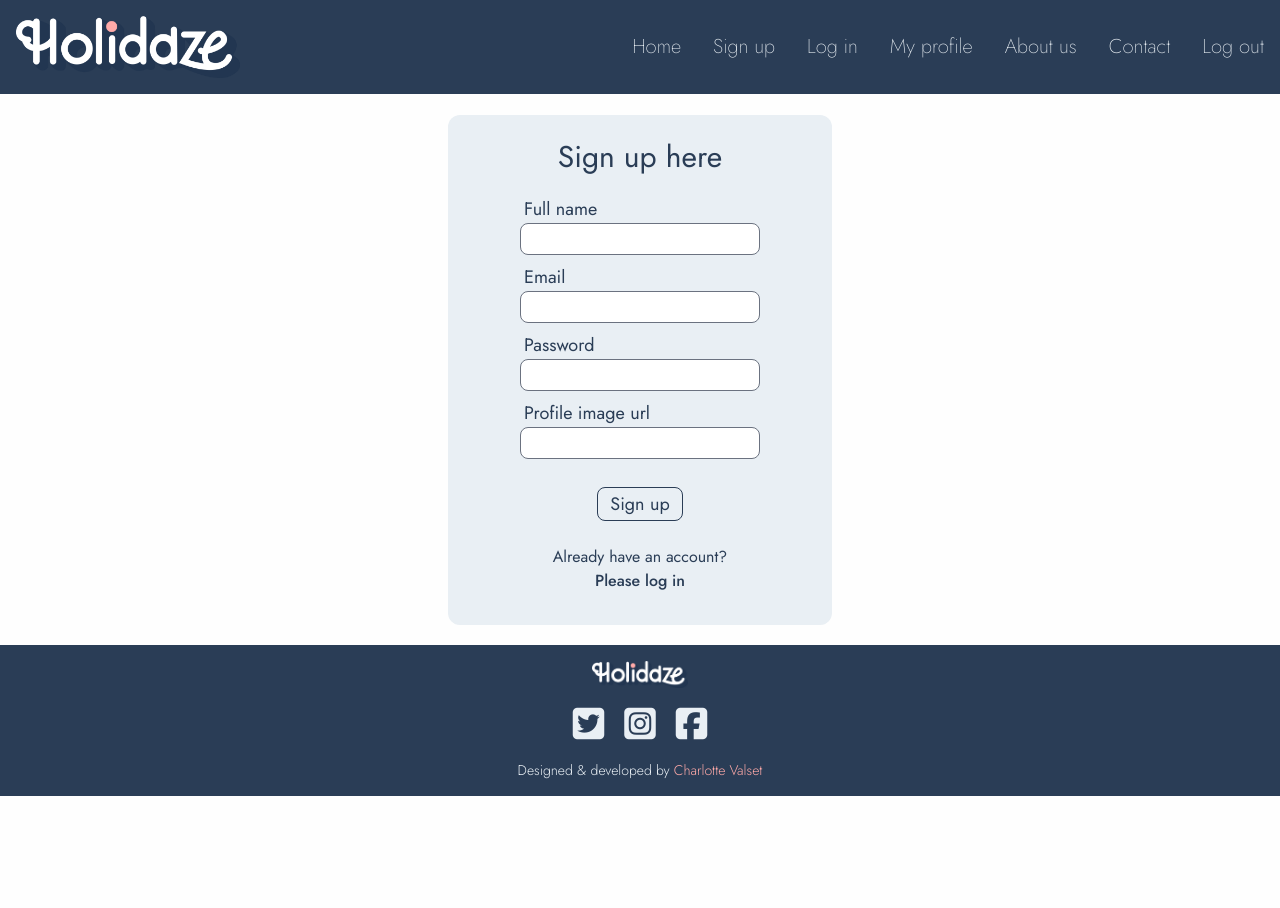
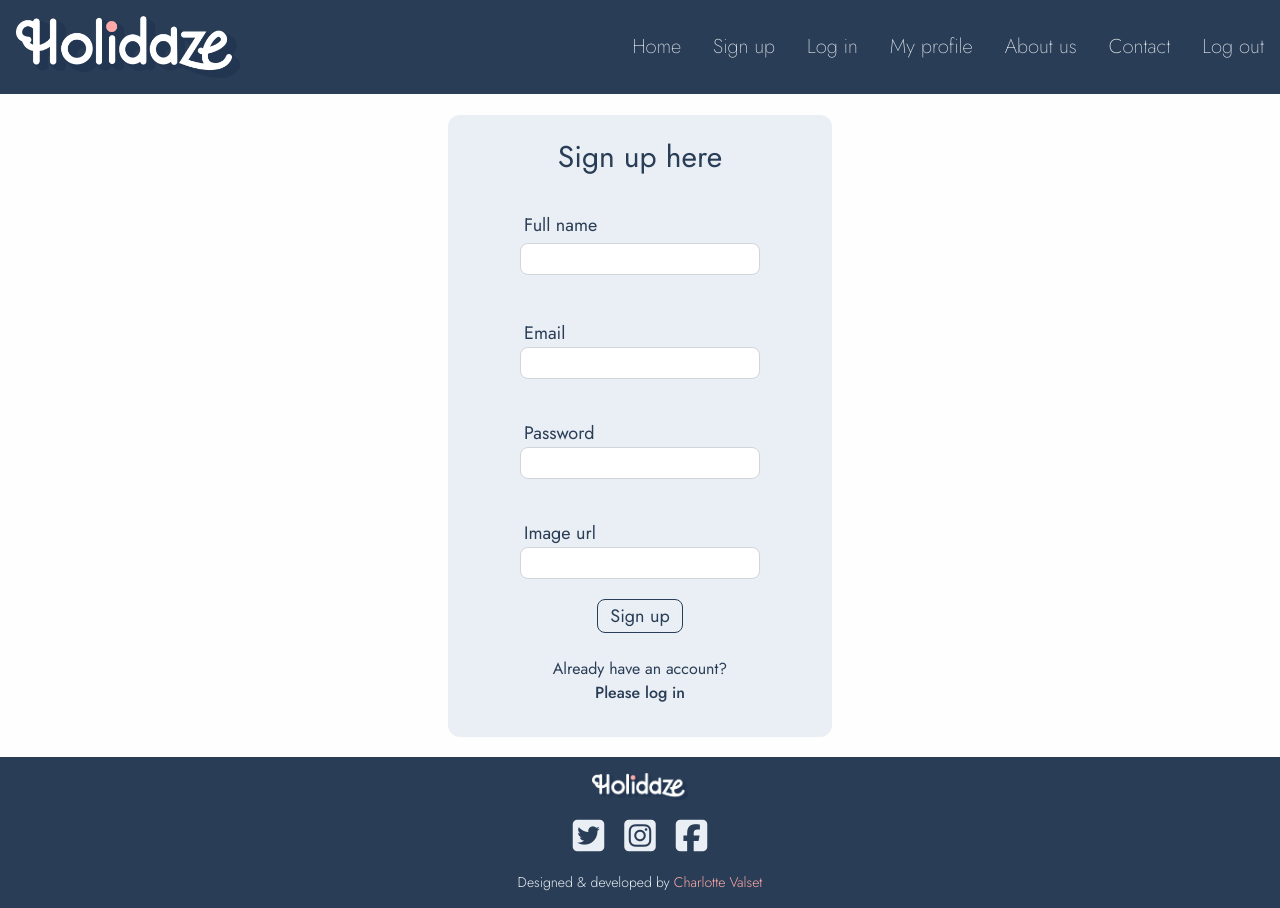
Before and after one commit to CharlotteValset/Holidaze, a React (Vite) app: page /signUp in a window 1280 px wide. Before the commit the page ends 800 px from the top, so only its background shows below. Built offline with nearby package versions, Linux system fonts and the light colour scheme.

Commit message:
Adds InputField component and toggle on password

```diff
--- a/src/pages/LogIn/index.jsx
+++ b/src/pages/LogIn/index.jsx
@@ -4,6 +4,7 @@ import { yupResolver } from "@hookform/resolvers/yup";
 import * as yup from "yup";
 import { PrimaryButton } from "../../components/Buttons/PrimaryButton";
 import { TextLink } from "../../components/TextLink";
+import { InputField } from "../../components/InputField";
 
 const schema = yup
   .object({
@@ -40,38 +41,33 @@ export const LogIn = () => {
       <h1 className="mb-3 mt-6 text-[22px] sm:text-3xl">Please log in</h1>
       <form onSubmit={handleSubmit(onSubmit)} className="w-5/6 max-w-xs">
         <div className="mx-auto my-1 flex w-52 flex-col sm:w-60">
-          <label htmlFor="LogInEmail" className="ps-1 sm:text-lg">
-            Email
-          </label>
-          <input
-            {...register("email", {
-              required: true,
-            })}
+          <InputField
+            label="Email"
+            htmlFor="LogInEmail"
+            register={register}
+            registerYup="email"
+            required={true}
             id="LogInEmail"
             type="email"
+            className="h-8 w-52 rounded-lg border-gray-300 sm:w-60"
+            errors={errors}
             autoComplete="email"
-            className="h-8 rounded-lg"
           />
-          {errors.email && (
-            <p className="text-sm text-red-500">{errors.email.message}</p>
-          )}
         </div>
         <div className="mx-auto my-3 flex w-52 flex-col pb-4 sm:w-60">
-          <label htmlFor="LogInPassword" className="ps-1 sm:text-lg">
-            Password
-          </label>
-          <input
-            {...register("password", {
-              required: true,
-            })}
+          <InputField
+            label="Password"
+            htmlFor="LogInPassword"
+            register={register}
+            registerYup="password"
+            required={true}
             id="LogInPassword"
             type="password"
+            className="h-8 w-52 rounded-lg border-gray-300 sm:w-60"
+            errors={errors}
+            togglePassword={true}
             autoComplete="current-password"
-            className="h-8 rounded-lg"
           />
-          {errors.password && (
-            <p className="text-sm text-red-500">{errors.password.message}</p>
-          )}
         </div>
         <div className="flex justify-center pb-6">
           <PrimaryButton type="submit">Log in</PrimaryButton>
@@ -90,27 +86,3 @@ export const LogIn = () => {
     </div>
   );
 };
-
-/* import React, { useState } from "react";
-
-export const LogIn = () => {
-  const [showPassword, setShowPassword] = useState(false);
-
-  // Toggle the password visibility
-  const togglePasswordVisibility = () => {
-    setShowPassword((prev) => !prev);
-  };
-
-  return (
-    <div className="relative flex items-center mt-52">
-      <input
-        type={showPassword ? "text" : "password"}
-        placeholder="Enter your password"
-        className="border rounded p-2 w-full"
-      />
-      <button type="button" onClick={togglePasswordVisibility} className="absolute right-2 text-gray-600">
-        {showPassword ? "Hide" : "Show"}
-      </button>
-    </div>
-  );
-}; */
--- a/src/pages/SignUp/index.jsx
+++ b/src/pages/SignUp/index.jsx
@@ -1,12 +1,13 @@
 import { Link } from "react-router-dom";
+import React, { useState } from "react";
 import { useForm } from "react-hook-form";
 import { yupResolver } from "@hookform/resolvers/yup";
 import * as yup from "yup";
 import { PrimaryButton } from "../../components/Buttons/PrimaryButton";
 import { TextLink } from "../../components/TextLink";
+import { InputField } from "../../components/InputField";
 
-const schema = yup
-  .object({
+const schema = yup.object({
   fullName: yup
     .string()
     .min(3, "Full name should be at least 3 characters.")
@@ -33,8 +34,7 @@ const schema = yup
       "URL must start with https://",
       (value) => !value || value.startsWith("https://"),
     ),
-  })
-  .required();
+});
 
 export const SignUp = () => {
   const {
@@ -49,83 +49,62 @@ export const SignUp = () => {
     reset();
   };
 
+  const [showPassword, setShowPassword] = useState(false);
+
+  const togglePasswordVisibility = () => {
+    setShowPassword((prev) => !prev);
+  };
+
   return (
     <div className="mx-auto mb-5 mt-[90px] flex w-11/12 max-w-sm flex-col items-center justify-center rounded-xl bg-light-blue sm:mt-[115px]">
       <h1 className="mb-3 mt-6 text-[22px] sm:text-3xl">Sign up here</h1>
       <form onSubmit={handleSubmit(onSubmit)} className="w-5/6 max-w-xs">
-        <div className="mx-auto mb-1 mt-2 flex w-52 flex-col sm:w-60">
-          <label htmlFor="SignUpFullName" className="ps-1 sm:text-lg">
-            Full name
-          </label>
-          <input
-            {...register("fullName", {
-              required: true,
-            })}
-            id="SignUpFullName"
+        <div className="mx-auto mb-1 mt-2 flex w-52 flex-col gap-2 sm:w-60">
+          <InputField
+            label="Full name"
+            htmlFor="FullName"
+            register={register}
+            registerYup="fullName"
+            required={true}
+            id="FullName"
             type="text"
-            className="h-8 rounded-lg"
+            className="my-1 h-8 w-52 rounded-lg border-gray-300 sm:w-60"
+            errors={errors}
           />
-          {errors.fullName && (
-            <p className="ps-1 pt-1 text-sm text-red-500">
-              {errors.fullName.message}
-            </p>
-          )}
-        </div>
-        <div className="mx-auto mb-1 mt-2 flex w-52 flex-col sm:w-60">
-          <label htmlFor="SignUpEmail" className="ps-1 sm:text-lg">
-            Email
-          </label>
-          <input
-            {...register("email", {
-              required: true,
-            })}
+          <InputField
+            label="Email"
+            htmlFor="SignUpEmail"
+            register={register}
+            registerYup="email"
+            required={true}
             id="SignUpEmail"
             type="email"
-            autoComplete="email"
-            className="h-8 rounded-lg"
+            className="h-8 w-52 rounded-lg border-gray-300 sm:w-60"
+            errors={errors}
           />
-          {errors.email && (
-            <p className="ps-1 pt-1 text-sm text-red-500">
-              {errors.email.message}
-            </p>
-          )}
-        </div>
-        <div className="mx-auto mb-1 mt-2 flex w-52 flex-col sm:w-60">
-          <label htmlFor="SignUpPassword" className="ps-1 sm:text-lg">
-            Password
-          </label>
-          <input
-            {...register("password", {
-              required: true,
-            })}
+          <InputField
+            label="Password"
+            htmlFor="SignUpPassword"
+            register={register}
+            registerYup="password"
+            required={true}
             id="SignUpPassword"
             type="password"
-            autoComplete="current-password"
-            className="h-8 rounded-lg"
+            className="h-8 w-52 rounded-lg border-gray-300 sm:w-60"
+            errors={errors}
+            togglePassword={true}
           />
-          {errors.password && (
-            <p className="ps-1 pt-1 text-sm text-red-500">
-              {errors.password.message}
-            </p>
-          )}
-        </div>
-        <div className="mx-auto mb-3 mt-2 flex w-52 flex-col pb-4 sm:w-60">
-          <label htmlFor="SignUpProfileImage" className="ps-1 sm:text-lg">
-            Profile image url
-          </label>
-          <input
-            {...register("profileImage", {
-              required: true,
-            })}
+          <InputField
+            label="Image url"
+            htmlFor="SignUpProfileImage"
+            register={register}
+            registerYup="profileImage"
+            required={false}
             id="SignUpProfileImage"
-            type="text"
-            className="h-8 rounded-lg"
+            type="url"
+            className="h-8 w-52 rounded-lg border-gray-300 sm:w-60"
+            errors={errors}
           />
-          {errors.profileImage && (
-            <p className="ps-1 pt-1 text-sm text-red-500">
-              {errors.profileImage.message}
-            </p>
-          )}
         </div>
         <div className="flex justify-center pb-6">
           <PrimaryButton type="submit">Sign up</PrimaryButton>
```
Lines whose indentation alone changed are shown as unchanged.
